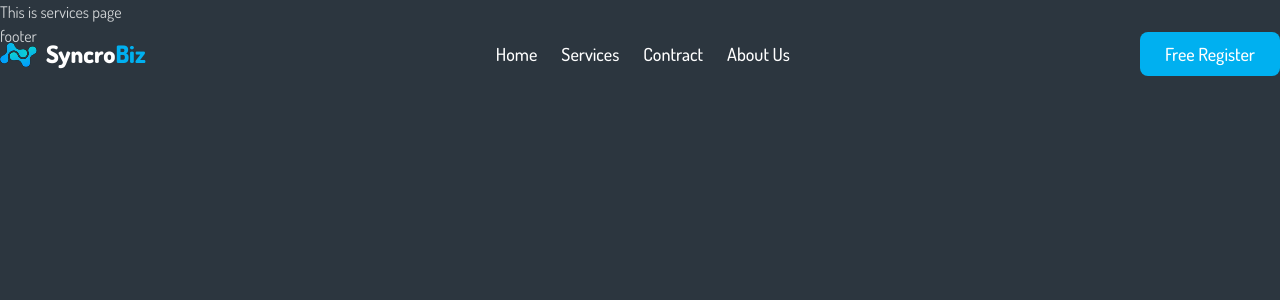
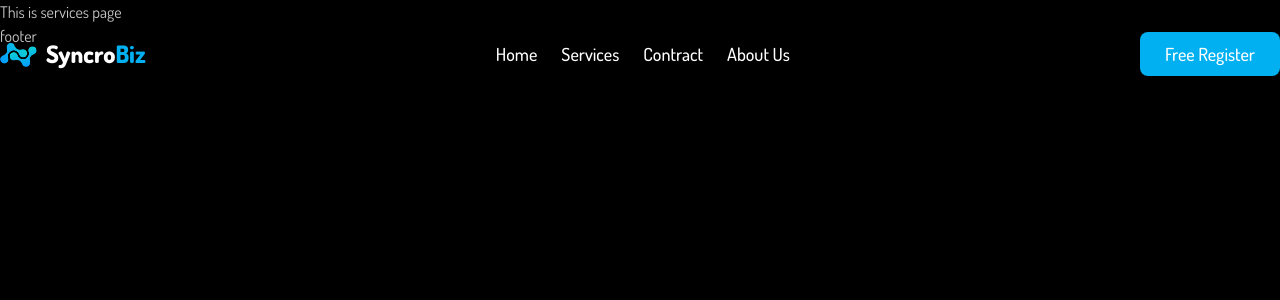
Before and after one commit to NahidAhmed47/syncro-biz, a Next.js app: page /services in a window 1280 px wide. Shown: the top 300 px of the page. Built offline with nearby package versions, Linux system fonts and the light colour scheme.

Commit message:
theme bug fixed

```diff
--- a/tailwind.config.js
+++ b/tailwind.config.js
@@ -5,7 +5,6 @@ module.exports = {
     './src/components/**/*.{js,ts,jsx,tsx,mdx}',
     './src/app/**/*.{js,ts,jsx,tsx,mdx}',
   ],
-  darkMode: false,
   theme: {
     extend: {
       backgroundImage: {
@@ -39,20 +38,6 @@ module.exports = {
           "primary": "#00b0ee",
 
           "secondary": "#3e57d0",
-
-          "accent": "#44c99f",
-
-          "neutral": "#25232e",
-
-          "base-100": "#2c363f",
-
-          "info": "#7088d2",
-
-          "success": "#14804a",
-
-          "warning": "#b07f0c",
-
-          "error": "#e84a7f",
         },
       },
     ],
```
